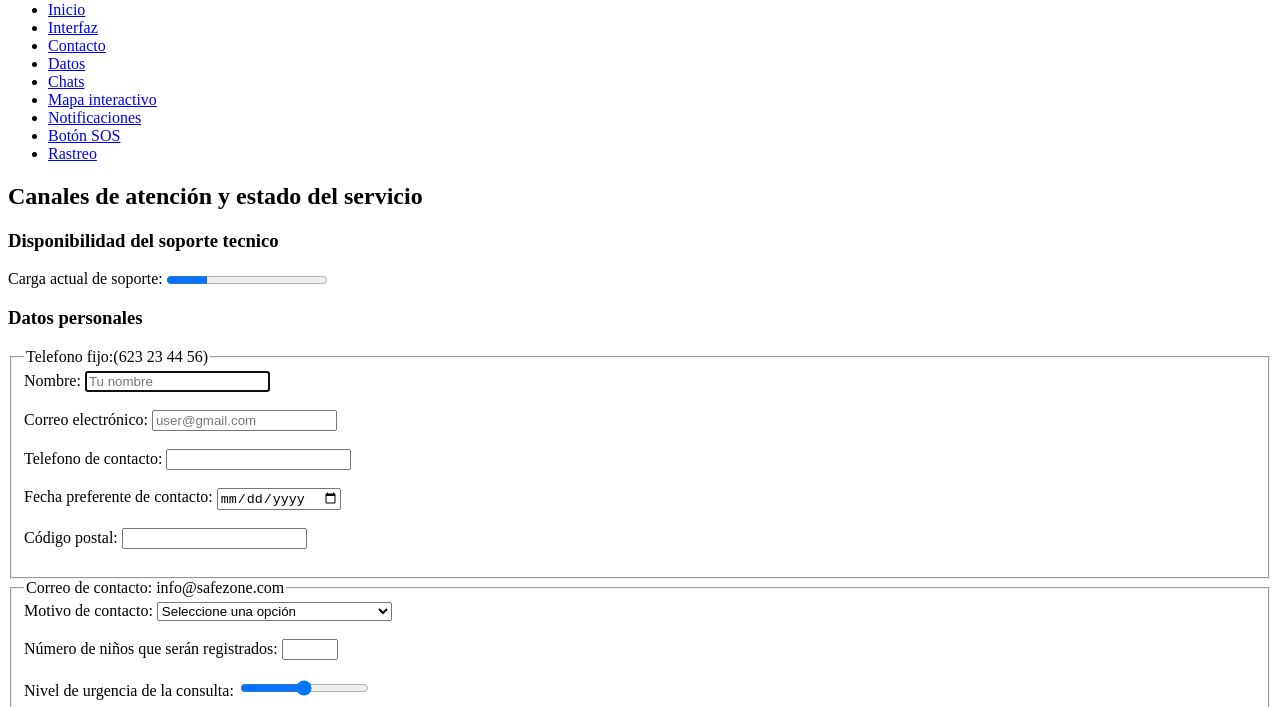
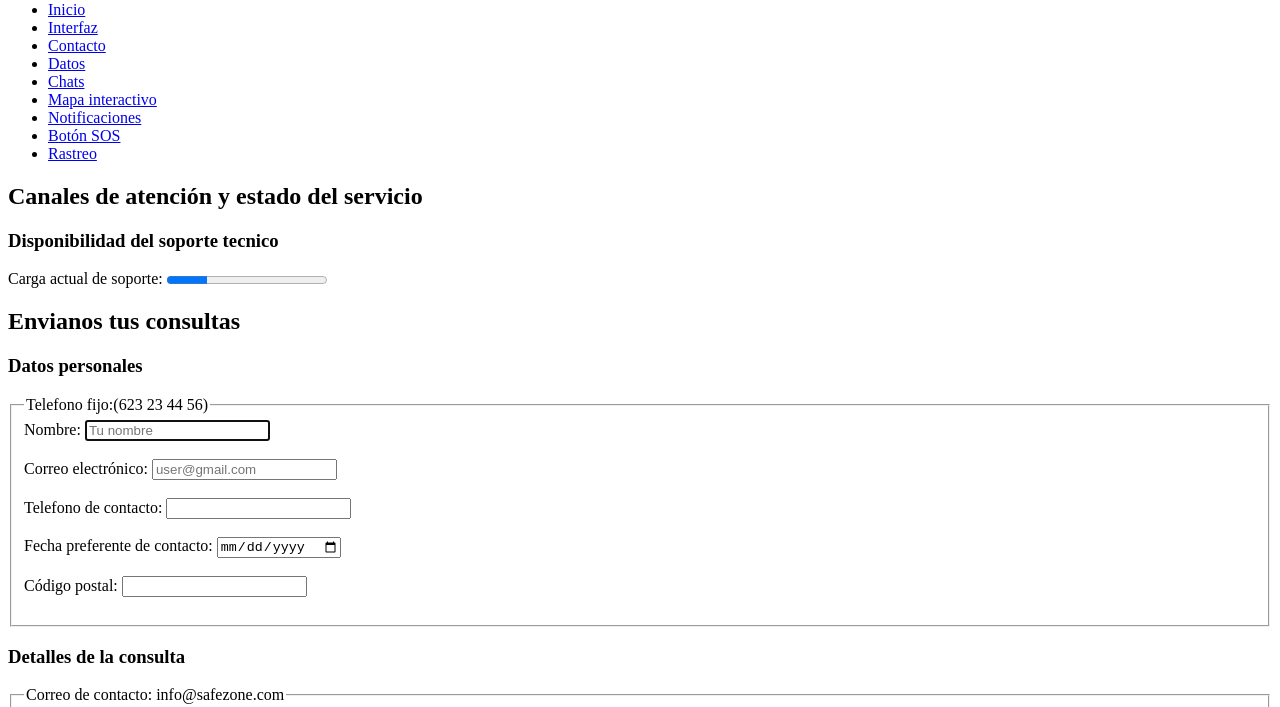
Before and after one commit to Marcos-66/Proyecto-Integrador-LM-2026, a plain HTML site: page proyect/contacto.html in a window 1280 px wide. Shown: the part 79-786 px from the top of the page. Drawn offline with Linux system fonts and the light colour scheme.

Commit message:
feat: formulario con controles html5

```diff
--- a/proyect/contacto.html
+++ b/proyect/contacto.html
@@ -38,11 +38,12 @@
         </article>
         </section>
         <section>
-        <form action="#" method="post">
-            <article>
-                <h3>Datos personales</h3>
-            <fieldset>
-                <legend>Telefono fijo:(623 23 44 56)</legend>
+            <h2>Envianos tus consultas</h2>
+            <form action="#" method="post">
+                <article>
+                    <h3>Datos personales</h3>
+                <fieldset>
+                    <legend>Telefono fijo:(623 23 44 56)</legend>
                 <label for="Nombre" >Nombre:</label>
                 <input type="text" id="Nombre" name="Nombre" required minlength="1" autofocus placeholder="Tu nombre"><br><br>
 
@@ -60,6 +61,7 @@
             </fieldset>
         </article>
         <article>
+            <h3>Detalles de la consulta</h3>
             <fieldset>
                <legend>Correo de contacto: info@safezone.com</legend>
 
```
